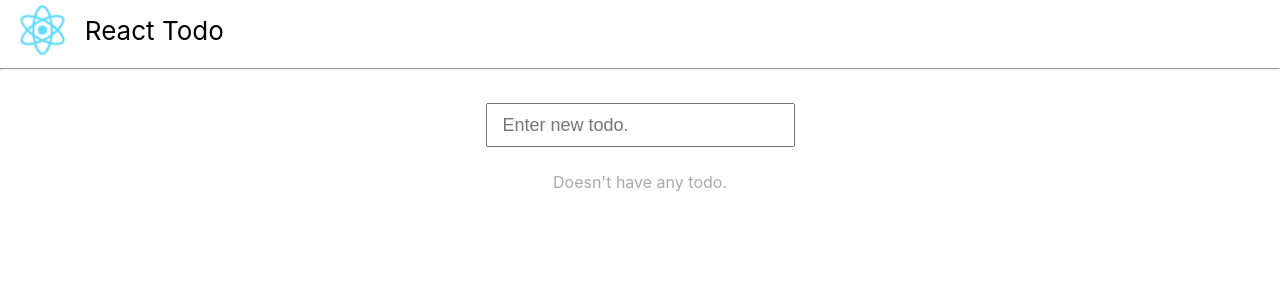
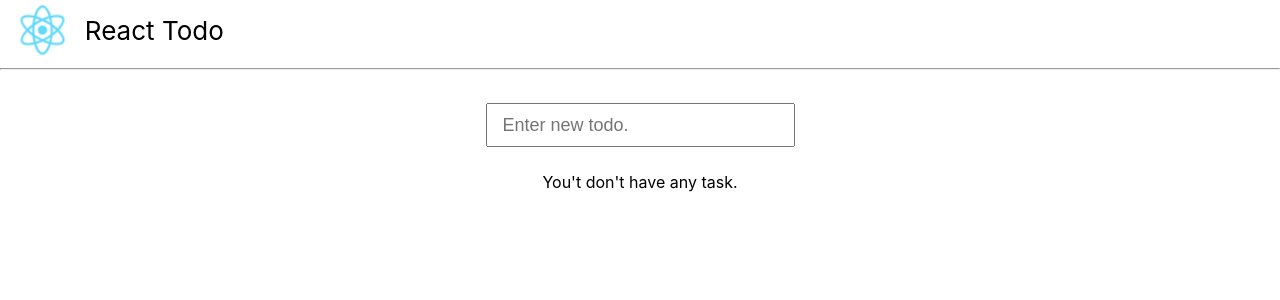
Before and after one commit to cian6390/react-todo, a React (Create React App) app: page / in a window 1280 px wide. Shown: the top 300 px of the page. Built offline with nearby package versions, Linux system fonts and the light colour scheme.

Commit message:
✨ Feat: Try custom hook.

```diff
--- a/src/components/App/App.css
+++ b/src/components/App/App.scss
@@ -12,15 +12,6 @@
   margin: 0 auto;
 }
 
-.search-input {
-  max-width: 100%;
-  width: 275px;
-  padding: 5px 15px;
-  height: 30px;
-  font-size: 18px;
-  margin: 25px 0;
-}
-
 @media (prefers-reduced-motion: no-preference) {
   .App-logo {
     animation: App-logo-spin infinite 20s linear;
@@ -30,7 +21,7 @@
 .App-header {
   display: flex;
   align-items: center;
-  justify-content: start;
+  justify-content: flex-start;
   font-size: calc(10px + 2vmin);
 }
 
--- a/src/components/App/App.tsx
+++ b/src/components/App/App.tsx
@@ -1,30 +1,15 @@
-import "./App.css";
+import "./App.scss";
 import React, { useState } from "react";
 import logo from "../../logo.svg";
 import TodoList from "../TodoList";
-import { prevent, cloneDeep } from "../../utils";
+import { cloneDeep } from "../../utils";
 import { Todo } from "../../types";
 
 function App() {
-  const [q, setQuerystring] = useState("");
-
   const [todos, setTodos] = useState([] as Todo[]);
-
-  function submitHandler(q: string, e?: React.FormEvent) {
-    const nextId = +new Date();
-    const newTodo: Todo = { id: nextId, name: q, selected: false };
-    setTodos([newTodo, ...todos]);
-    setQuerystring("");
-  }
 
   function todosDidUpdateHandler(todos: Todo[]) {
     setTodos(cloneDeep(todos));
-  }
-
-  function renderTodoList() {
-    return (
-      <TodoList todosDidUpdateHandler={todosDidUpdateHandler} todos={todos} />
-    );
   }
 
   return (
@@ -36,20 +21,7 @@ function App() {
       <hr />
       <main>
         <div className="todo-wrapper">
-          <form onSubmit={(e) => submitHandler(q, prevent(e))}>
-            <input
-              className="search-input"
-              type="text"
-              placeholder="Enter new todo."
-              value={q}
-              onChange={(e) => setQuerystring(e.target.value)}
-            />
-          </form>
-          {todos.length > 0
-            ? <div>List contains {todos.length} todos.</div>
-            : <div style={{color: '#aaa'}}>Doesn't have any todo.</div>
-          }
-          {todos.length > 0 && renderTodoList()}
+          <TodoList todos={todos} onUpdated={todosDidUpdateHandler} />
         </div>
       </main>
     </div>
--- a/src/components/ListItem/index.tsx
+++ b/src/components/ListItem/index.tsx
@@ -5,7 +5,8 @@ import { Todo } from "../../types";
 
 export default function ListItem(props: {
   todo: Todo;
-  deleteTodoHandler: Function;
+  todoDidDelete: Function;
+  onToggle: Function
 }) {
   const item = cloneDeep(props.todo);
 
@@ -13,23 +14,25 @@ export default function ListItem(props: {
 
   const elemId = `list-item__checkbox-${todo.name}`;
 
-  function toggleTodo(todo: Todo) {
+  function onChangeHandler(todo: Todo) {
     todo.selected = !todo.selected;
-    setTodo({ ...todo, selected: todo.selected });
+    const newTodo = { ...todo, selected: todo.selected }
+    setTodo(newTodo);
+    props.onToggle(todo)
   }
 
   return (
-    <div className={`list-item ${todo.selected && "done"}`}>
+    <div className={`list-item ${todo.selected ? "done" : ''}`}>
       <input
         id={elemId}
         type="checkbox"
-        onChange={() => toggleTodo(todo)}
+        onChange={() => onChangeHandler(todo)}
         checked={todo.selected}
       />
       <label className="list-item__label" htmlFor={elemId}>
         {todo.name}
       </label>
-      <button onClick={(e) => props.deleteTodoHandler(todo)}>
+      <button onClick={(e) => props.todoDidDelete(todo)}>
         <i className="fas fa-trash-alt"></i>
       </button>
     </div>
--- /dev/null
+++ b/src/components/TodoInput/TodoInput.scss
@@ -0,0 +1,16 @@
+.todo-input-form {
+  display: flex;
+  width: 100%;
+  height:  100%;
+  align-items: center;
+  justify-content: center;
+}
+
+.todo-input {
+  max-width: 100%;
+  width: 275px;
+  padding: 5px 15px;
+  height: 30px;
+  font-size: 18px;
+  margin: 25px 0;
+}
--- /dev/null
+++ b/src/components/TodoInput/TodoInput.tsx
@@ -0,0 +1,27 @@
+import './TodoInput.scss'
+import React, { useState } from "react";
+import { prevent } from "../../utils";
+
+export default function TodoInput(props: {
+  onCreate: (q: string) => any;
+}) {
+
+  const [q, setQuerystring] = useState("");
+
+  function onSubmitHandler (q: string, e: React.BaseSyntheticEvent) {
+    props.onCreate(q)
+    setQuerystring("")
+  }
+
+  return (
+    <form className="todo-input-form" onSubmit={(e) => onSubmitHandler(q, prevent(e))}>
+      <input
+        className="todo-input"
+        type="text"
+        placeholder="Enter new todo."
+        value={q}
+        onChange={(e) => setQuerystring(e.target.value)}
+      />
+    </form>
+  );
+}
--- /dev/null
+++ b/src/components/TodoList/hooks.ts
@@ -0,0 +1,44 @@
+import { useState, useEffect } from 'react'
+import { cloneDeep } from "../../utils";
+import { Todo } from "../../types";
+
+export function useTodos(todosSource: Todo[]) {
+
+    const [todos, setTodos] = useState(cloneDeep(todosSource));
+    const [todosCount, setTodosCount] = useState(todos.length)
+    const [completesCount, setCompletes] = useState(computeCompletes(todos))
+
+    useEffect(() => {
+        setTodosCount(todos.length)
+        setCompletes(computeCompletes(todos))
+    }, [todos])
+
+    function onCreate(q: string) {
+        const nextId = +new Date();
+        const newTodo: Todo = { id: nextId, name: q, selected: false };
+        setTodos([newTodo, ...todos]);
+    }
+
+    function onUpdate(todo: Todo) {
+        const todosCopy = cloneDeep(todos)
+        const index = todosCopy.findIndex(item => item.id === todo.id)
+        todosCopy.splice(index, 1, todo)
+        setTodos(todosCopy)
+    }
+
+    function onDelete(todo: Todo) {
+        const filtedTodos = todos.filter((item) => item.name !== todo.name);
+        setTodos(filtedTodos);
+    }
+
+    function computeCompletes(todos: Todo[]) {
+        return todos.reduce((total, todo) => {
+            if (todo.selected) {
+                total += 1
+            }
+            return total
+        }, 0)
+    }
+
+    return { todos, setTodos, onDelete, onCreate, todosCount, completesCount, onUpdate }
+}
--- a/src/components/TodoList/index.tsx
+++ b/src/components/TodoList/index.tsx
@@ -1,37 +1,63 @@
-import React, { useState, useEffect } from "react";
+import React from "react";
+import { Todo } from "../../types";
 import ListItem from "../ListItem";
-import { cloneDeep } from "../../utils";
-import { Todo } from "../../types";
+import TodoInput from "../TodoInput/TodoInput";
+import { useTodos } from "./hooks";
 
 export default function TodoList(props: {
-  todos: Todo[],
-  todosDidUpdateHandler: Function
+  todos: Todo[];
+  onUpdated: Function;
 }) {
-  function cloneTodos() {
-    return cloneDeep(props.todos);
-  }
+  const {
+    todos,
+    todosCount,
+    completesCount,
+    onDelete,
+    onCreate,
+    onUpdate,
+  } = useTodos(props.todos);
 
-  const [todos, setTodos] = useState(cloneTodos());
-
-  useEffect(() => {
-    setTodos(cloneTodos());
-  }, [props.todos]);
-
-  function deleteTodoHandler(todo: Todo) {
-    const filtedTodos = todos.filter((item) => item.name !== todo.name)
-    setTodos(filtedTodos);
-    props.todosDidUpdateHandler(filtedTodos)
+  function onToggleHandler(todo: Todo) {
+    onUpdate(todo);
+    props.onUpdated(todos);
   }
 
   return (
-    <div>
+    <div className="todo-list">
+      <div className="todo-list__input-wrapper">
+        <TodoInput onCreate={onCreate} />
+      </div>
+      <div>{renderCompletesMessage(todosCount, completesCount)}</div>
+      <div className="todo-list__items-wrapper">
         {todos.map((todo) => (
           <ListItem
             key={todo.id}
             todo={todo}
-          deleteTodoHandler={deleteTodoHandler}
+            todoDidDelete={onDelete}
+            onToggle={onToggleHandler}
           />
         ))}
       </div>
+    </div>
   );
 }
+
+function renderCompletesMessage(todosCount: number, completesCount: number) {
+  if (todosCount === 0) {
+    return <span>You't don't have any task.</span>;
+  }
+
+  if (todosCount > 0 && todosCount === completesCount) {
+    return <span>All tasks are completed.</span>;
+  }
+
+  if (todosCount > 1) {
+    return (
+      <span>
+        Complete {completesCount} of {todosCount} tasks.
+      </span>
+    );
+  } else {
+    return <span>You have one task.</span>;
+  }
+}
```
Also changed, not shown: src/components/TodoList/TodoList.scss (deleted). Lines whose indentation alone changed are shown as unchanged.
